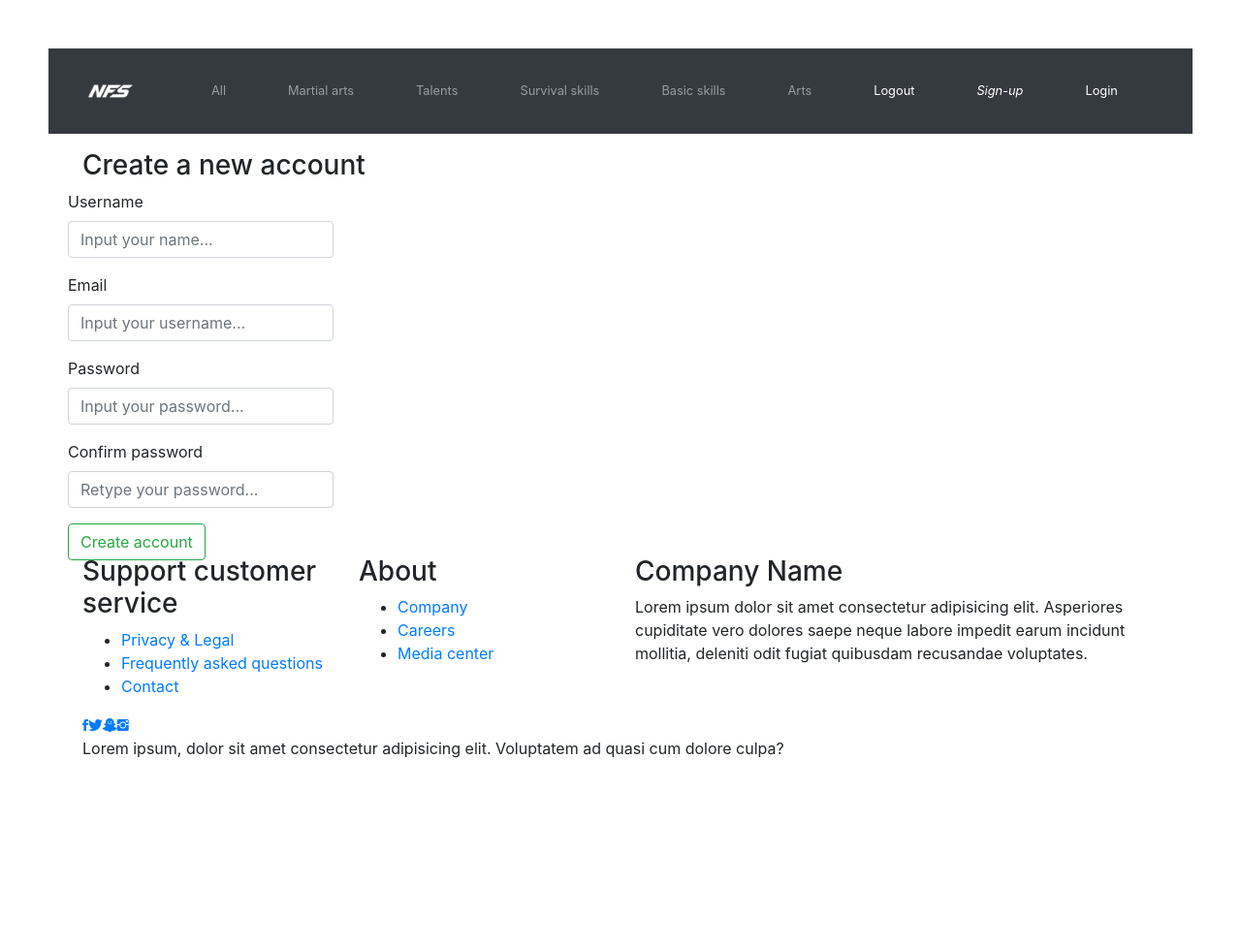
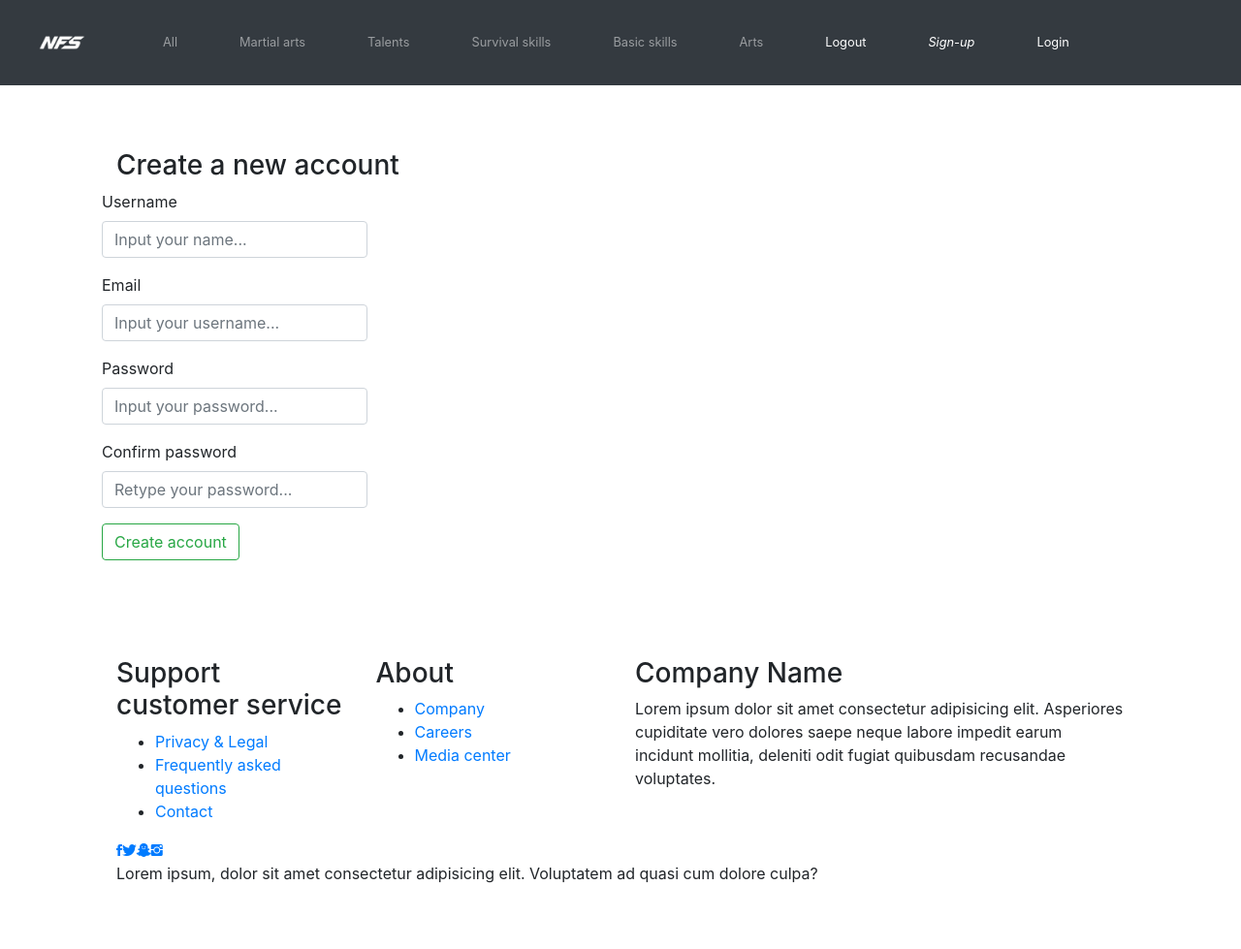
Before and after one commit to pinklove0526/Skill_Learning, a PHP site: page /signup.php in a window 1280 px wide. Shown: the whole page at 97% size. Before the commit the page ends 782 px from the top, so only its background shows below. Run offline with PHP 8.4, Linux system fonts and the light colour scheme.

Commit message:
container + omit fixed-bottom

```diff
--- a/css/style.css
+++ b/css/style.css
@@ -2,7 +2,7 @@ div[class*="login-box"] { /* select class has phrase login-box */
   border: 1px solid;
 }
 
-body {
+.container {
   padding: 50px;
 }
 
--- a/includes/footer.php
+++ b/includes/footer.php
@@ -1,7 +1,7 @@
 
 
          <footer>
-            <div class="container fixed-bottom">
+            <div class="container">
                 <div class="row">
                     <div class="col-sm-6 col-md-3 item">
                         <h3>Support customer service</h3>
```
